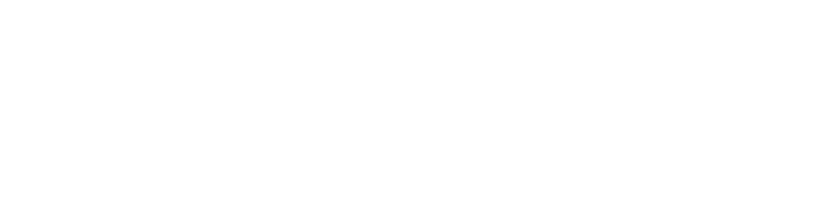
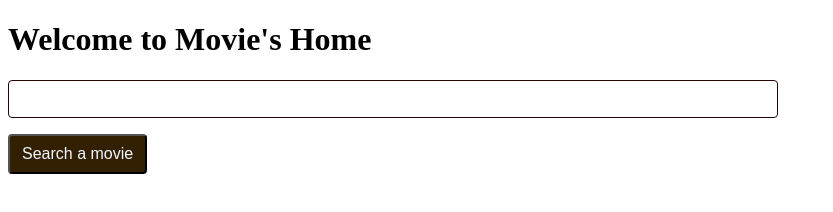
Before and after one commit to sabrina-32-SUST/Movie-Website-with-JS, a plain HTML site: page index.html in a window 1280 px wide. Shown: the whole page, without its empty margins (0-833 px from the left). Drawn offline with Linux system fonts and the light colour scheme.

Commit message:
getting  form  value and  display

```diff
--- a/CSS/style.css
+++ b/CSS/style.css
@@ -0,0 +1,32 @@
+
+
+ .form-group{
+ }
+ #inputValue{
+     width: 760px ;
+     padding: .375rem .25rem;
+     font-size: 1rem;
+     font-weight: 400;
+     line-height: 1.5;
+     outline: none;
+     color: rgb(0, 0, 0);
+     background-color: rgb(255, 255, 255);
+border: 1px  solid rgb(36, 4, 4);
+border-radius: .25rem;
+margin-bottom: 1rem;
+
+}
+ #search{
+     color: aliceblue;
+     background-color: rgb(51, 32, 3);
+     outline: none;
+     min-height: 38px;
+     font-weight: 400;
+     text-align: center;
+     cursor: pointer;
+     padding: .375rem .75rem;
+     font-size: 1rem;
+     line-height: 1.5;
+     border-radius: .25rem;
+
+ }
--- a/JS/main.js
+++ b/JS/main.js
@@ -0,0 +1,13 @@
+// selecting   values  from DOM
+
+const  buttoneElement = document.querySelector('#search');
+const  inputElement = document.querySelector('#inputValue');
+
+
+buttoneElement.onclick = function(event){
+    event.preventDefault();
+
+const  value  =  inputElement.value;
+console.log('Value: ', value);
+
+}
--- a/index.html
+++ b/index.html
@@ -5,9 +5,33 @@
     <meta http-equiv="X-UA-Compatible" content="IE=edge">
     <meta name="viewport" content="width=device-width, initial-scale=1.0">
     <title>Document</title>
+    <link  rel="stylesheet" href="CSS/style.css">
 
 </head>
 <body>
 
+<div  class="continer">
+    <h1>Welcome   to  Movie's Home</h1>
+    <form>
+        <div  class="from-group">
+            <input
+            type="text"
+            class="form-control"
+            id="inputValue"/>
+               </div>
+
+               <button type="submit" class="btn" id="search">
+                Search a movie
+              </button>
+    </form>
+    <div id="movies-searchable"></div>
+      <div id="movies-container"></div>
+
+</div>
+
+
+
+
+    <script src="JS/main.js"></script>
 </body>
 </html>
```
